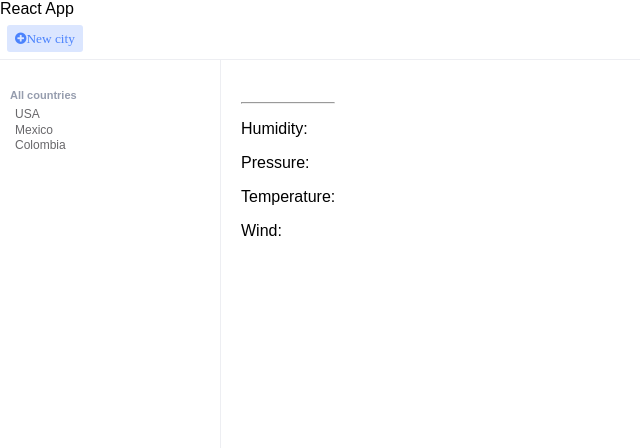
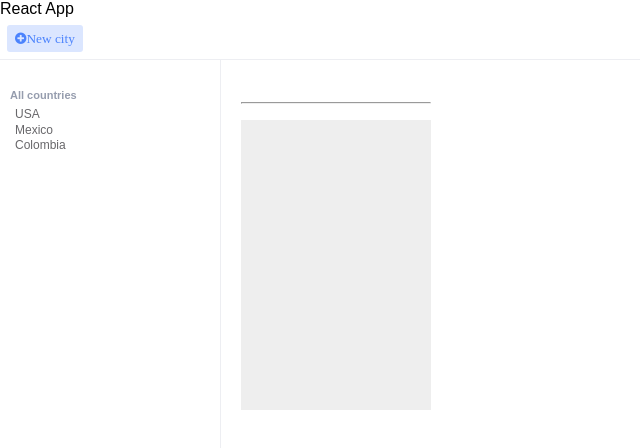
Before and after one commit to AlexisThink/weather-app, a React (Create React App) app: page / in a window 1280 px wide. Shown: the top 448 px of the page, without its empty margins (0-640 px from the left). Built offline with nearby package versions, Linux system fonts and the light colour scheme.

Commit message:
Template for a Day, ready!

```diff
--- a/src/App.js
+++ b/src/App.js
@@ -1,5 +1,6 @@
 import React, { Component } from 'react';
 import request from 'superagent'; //npm install --save superagent
+import SingleDay from './Components/singleDay/SingleDay'
 import './App.css'
 
 class App extends Component {
@@ -89,10 +90,10 @@ class App extends Component {
     this.setState({
       date:valores[0],
       summary:valores[1],
-      humidity:valores[2],
-      pressure:valores[3],
-      temperature:valores[4],
-      wind:valores[5],
+      humidity:'Humidity: ' + valores[2],
+      pressure:'Pressure: ' + valores[3],
+      temperature:'Temperature: ' + valores[4],
+      wind:'Wind: ' + valores[5],
     })
   }
 
@@ -122,12 +123,14 @@ class App extends Component {
             <h4>{this.state.date}</h4>
             <h5>{this.state.summary}</h5>
             <hr></hr>
-            <p>Humidity: {this.state.humidity}</p>
-            <p>Pressure: {this.state.pressure}</p>
-            <p>Temperature: {this.state.temperature}</p>
-            <p>Wind: {this.state.wind}</p>
+            <p>{this.state.humidity}</p>
+            <p>{this.state.pressure}</p>
+            <p>{this.state.temperature}</p>
+            <p>{this.state.wind}</p>
+            <SingleDay />
           </section>
         </div>
+
       </div>
     );
   }
--- /dev/null
+++ b/src/Components/singleDay/SingleDay.js
@@ -0,0 +1,20 @@
+import React from 'react'
+import './singleDay.css'
+
+class SingleDay extends React.Component{
+    render() {
+      return (
+        <div className="single">
+            <div className="single__icon" >
+                <img herf={this.props.icon}/>
+            </div>
+            <h6 className="single__day">{this.props.day}</h6>
+            <h6 className="single__temperature">{this.props.temperature}</h6>
+            <h6 className="single__presure">{this.props.presure}</h6>
+            <h6 className="single__wind">{this.props.wind}</h6>
+        </div>
+      )
+    }
+}
+
+export default SingleDay;
--- /dev/null
+++ b/src/Components/singleDay/singleDay.css
@@ -0,0 +1,12 @@
+.single{
+    width: 150px;
+    height: 250px;
+
+    padding: 20px;
+
+    display: flex;
+    flex-direction: column;
+    align-items: center;
+
+    background: #eeeeee;
+}
```
